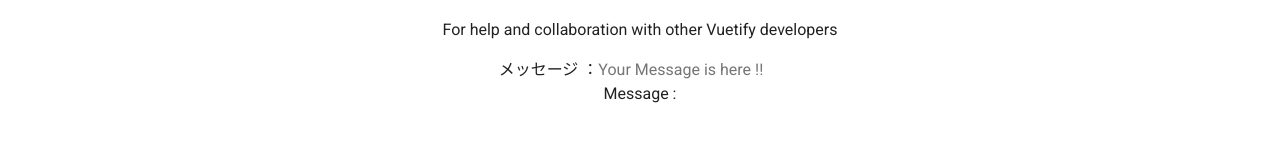
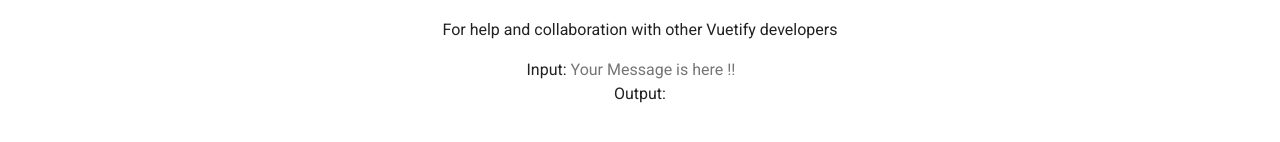
Before and after one commit to ycatch/vuetify_app, a Vue app: page / in a window 1280 px wide. Shown: the part 368-510 px from the top of the page. Built offline with nearby package versions, Linux system fonts and the light colour scheme.

Commit message:
Add condition for input field
MAX:5

```diff
--- a/src/components/HelloWorld.vue
+++ b/src/components/HelloWorld.vue
@@ -20,8 +20,8 @@
         </p>
 
         <div class="form-group">
-            <label for="form_title">メッセージ ：</label>
-            <ValidationProvider rules="positive" v-slot="{ errors }">
+            <label for="form_title">Input: </label>
+            <ValidationProvider rules="max:5" v-slot="{ errors }">
                 <input
                     v-model="greeting"
                     type="text"
@@ -29,7 +29,7 @@
                 >
                 <span> {{ errors[0] }}</span>
             </ValidationProvider>
-            <p class="name">Message : {{ greeting }}</p>
+            <p class="name">Output: {{ greeting }}</p>
         </div>
       </v-col>
 
@@ -41,8 +41,11 @@
   import { ValidationProvider } from "vee-validate";
   import { extend } from 'vee-validate';
 
-  extend('positive', greeting => {
-    return greeting >= 0;
+  extend('max', {
+    validate(greeting, args) {
+        return greeting.length <= args.length;
+    },
+    params: ['length']
   });
 
   export default {
```
